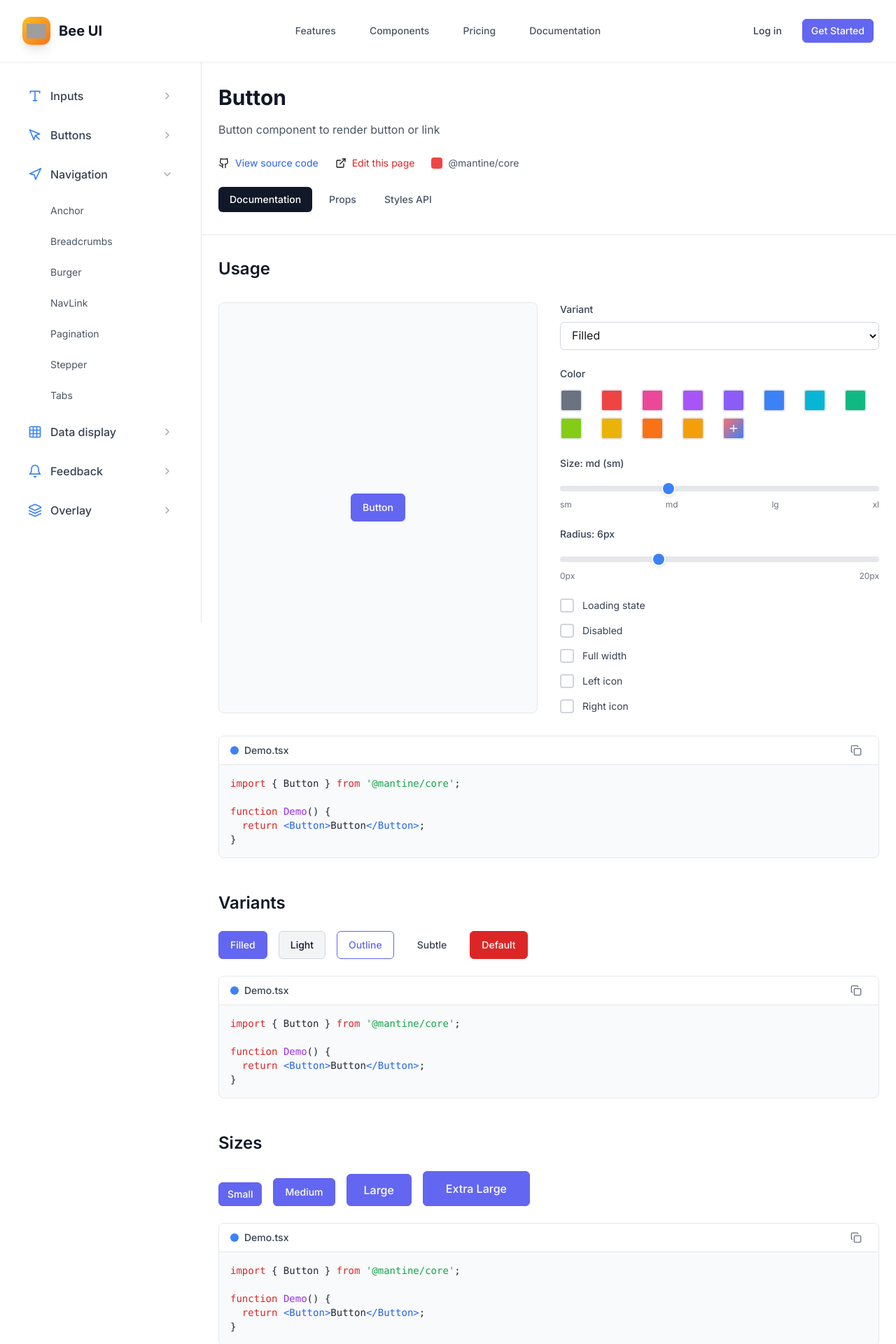
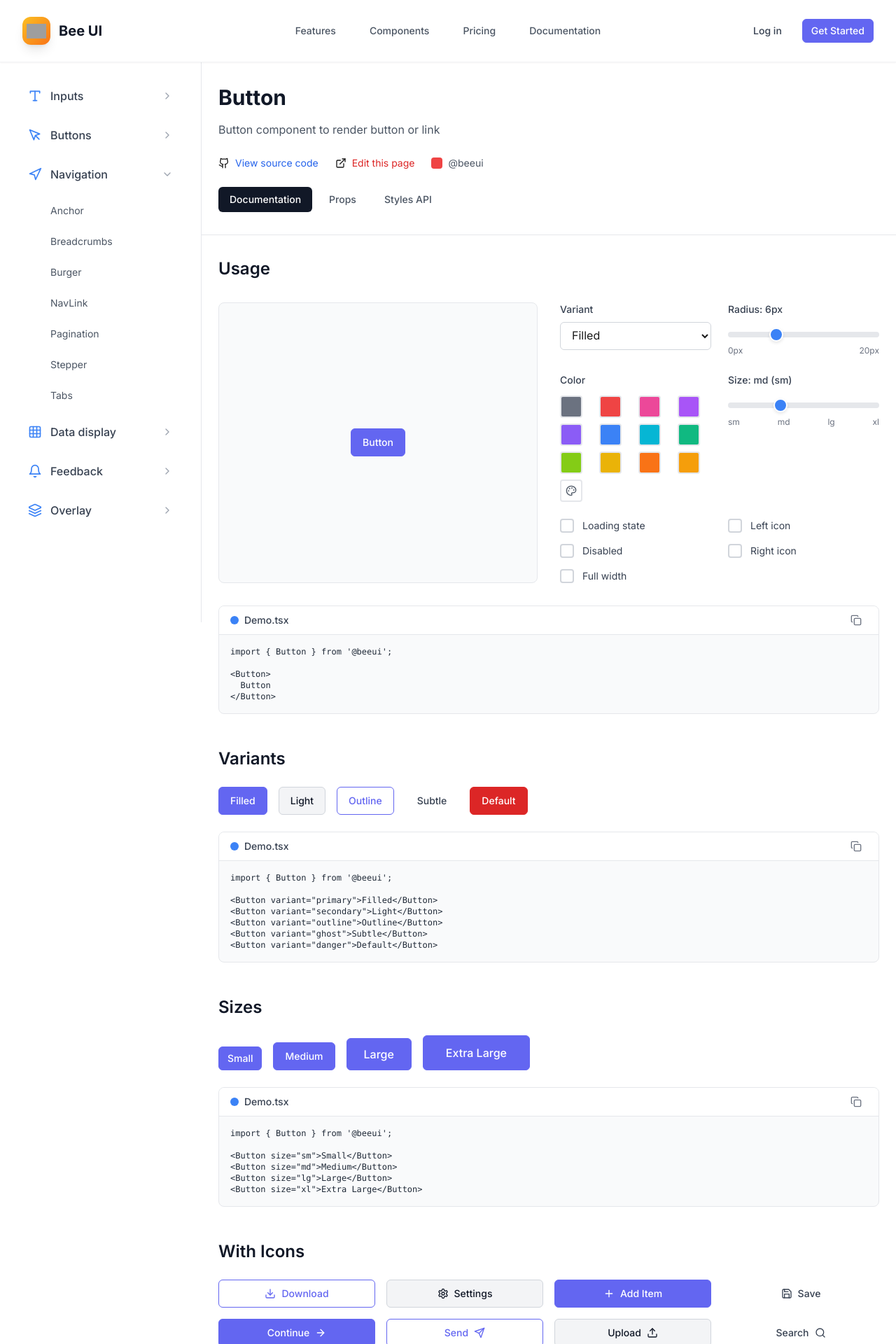
Before and after one commit to somo-dev/bee, a Next.js app: page /components/button in a window 1280 px wide. Shown: the top 1920 px of the page at 70% size. Built offline with nearby package versions, Linux system fonts and the light colour scheme; grey boxes are pictures that could not be loaded.

Commit message:
style changes

```diff
--- a/src/app/components/button/page.tsx
+++ b/src/app/components/button/page.tsx
@@ -1,6 +1,6 @@
 "use client";
 
-import React, { useState } from "react";
+import React, { useState, useRef, useEffect } from "react";
 import { Button } from "@/lib/components/Button";
 import {
   Download,
@@ -29,6 +29,8 @@ import {
   Upload,
   Eye,
   EyeOff,
+  Palette,
+  X,
 } from "lucide-react";
 import { HexColorPicker } from "react-colorful";
 import Image from "next/image";
@@ -46,8 +48,11 @@ export default function ButtonPage() {
   const [radius, setRadius] = useState(6);
   const [showColorPicker, setShowColorPicker] = useState(false);
 
-  // Copy state
+  // Copy state - individual for each code section
   const [copiedStates, setCopiedStates] = useState<Record<string, boolean>>({});
+
+  // Color picker popup ref
+  const colorPickerRef = useRef<HTMLDivElement>(null);
 
   // Predefined colors
   const predefinedColors = [
@@ -69,6 +74,26 @@ export default function ButtonPage() {
   const sizeLabels = ["xs", "sm", "md", "lg", "xl"];
   const sizeValues = ["sm", "md", "lg", "xl"];
 
+  // Close color picker when clicking outside
+  useEffect(() => {
+    const handleClickOutside = (event: MouseEvent) => {
+      if (
+        colorPickerRef.current &&
+        !colorPickerRef.current.contains(event.target as Node)
+      ) {
+        setShowColorPicker(false);
+      }
+    };
+
+    if (showColorPicker) {
+      document.addEventListener("mousedown", handleClickOutside);
+    }
+
+    return () => {
+      document.removeEventListener("mousedown", handleClickOutside);
+    };
+  }, [showColorPicker]);
+
   const copyCode = async (code: string, key: string) => {
     await navigator.clipboard.writeText(code);
     setCopiedStates((prev) => ({ ...prev, [key]: true }));
@@ -88,14 +113,24 @@ export default function ButtonPage() {
     if (showRightIcon) props.push("rightIcon={<ArrowRight />}");
 
     const propsString = props.length > 0 ? " " + props.join(" ") : "";
-    return `<Button${propsString}>
+    return `import { Button } from '@beeui';
+
+<Button${propsString}>
   Button
 </Button>`;
   };
 
-  const CodeSection = ({ code, title }: { code: string; title: string }) => {
-    const key = title.toLowerCase().replace(/\s+/g, "-");
-    const isCopied = copiedStates[key];
+  // Reusable CodeSection component
+  const CodeSection = ({
+    code,
+    title,
+    sectionKey,
+  }: {
+    code: string;
+    title: string;
+    sectionKey: string;
+  }) => {
+    const isCopied = copiedStates[sectionKey];
 
     return (
       <div className="bg-gray-50 rounded-lg border border-gray-200 overflow-hidden">
@@ -105,7 +140,7 @@ export default function ButtonPage() {
             <span className="text-sm font-medium text-gray-700">{title}</span>
           </div>
           <button
-            onClick={() => copyCode(code, key)}
+            onClick={() => copyCode(code, sectionKey)}
             className="flex items-center gap-2 px-2 py-1 text-sm text-gray-500 hover:text-gray-700 hover:bg-gray-100 rounded transition-colors"
           >
             {isCopied ? (
@@ -115,81 +150,8 @@ export default function ButtonPage() {
             )}
           </button>
         </div>
-        <pre className="p-4 text-sm overflow-x-auto">
-          <code className="text-gray-800">
-            <span className="text-red-600">import</span>{" "}
-            <span className="text-gray-800">{"{ Button }"}</span>{" "}
-            <span className="text-red-600">from</span>{" "}
-            <span className="text-green-600">'@mantine/core'</span>
-            <span className="text-gray-800">;</span>
-            {"\n\n"}
-            <span className="text-red-600">function</span>{" "}
-            <span className="text-purple-600">Demo</span>
-            <span className="text-gray-800">() {"{"}</span>
-            {"\n  "}
-            <span className="text-red-600">return</span>{" "}
-            <span className="text-blue-600">&lt;Button</span>
-            {variant !== "primary" && (
-              <>
-                {" "}
-                <span className="text-green-600">variant</span>
-                <span className="text-gray-800">=</span>
-                <span className="text-orange-600">"{variant}"</span>
-              </>
-            )}
-            {size !== "md" && (
-              <>
-                {" "}
-                <span className="text-green-600">size</span>
-                <span className="text-gray-800">=</span>
-                <span className="text-orange-600">"{size}"</span>
-              </>
-            )}
-            {loading && (
-              <>
-                {" "}
-                <span className="text-green-600">loading</span>
-              </>
-            )}
-            {disabled && (
-              <>
-                {" "}
-                <span className="text-green-600">disabled</span>
-              </>
-            )}
-            {fullWidth && (
-              <>
-                {" "}
-                <span className="text-green-600">fullWidth</span>
-              </>
-            )}
-            {showLeftIcon && (
-              <>
-                {" "}
-                <span className="text-green-600">leftIcon</span>
-                <span className="text-gray-800">=</span>
-                <span className="text-blue-600">{"{"}</span>
-                <span className="text-gray-800">&lt;Download /&gt;</span>
-                <span className="text-blue-600">{"}"}</span>
-              </>
-            )}
-            {showRightIcon && (
-              <>
-                {" "}
-                <span className="text-green-600">rightIcon</span>
-                <span className="text-gray-800">=</span>
-                <span className="text-blue-600">{"{"}</span>
-                <span className="text-gray-800">&lt;ArrowRight /&gt;</span>
-                <span className="text-blue-600">{"}"}</span>
-              </>
-            )}
-            <span className="text-blue-600">&gt;</span>
-            <span className="text-gray-800">Button</span>
-            <span className="text-blue-600">&lt;/Button&gt;</span>
-            <span className="text-gray-800">;</span>
-            {"\n"}
-            <span className="text-gray-800">{"}"}</span>
-          </code>
+        <pre className="p-4 text-xs overflow-x-auto">
+          <code className="text-gray-800">{code}</code>
         </pre>
       </div>
     );
@@ -258,7 +220,7 @@ export default function ButtonPage() {
             </div>
             <div className="flex items-center gap-2">
               <div className="w-4 h-4 bg-red-500 rounded"></div>
-              <span className="text-gray-600">@mantine/core</span>
+              <span className="text-gray-600">@beeui</span>
             </div>
           </div>
 
@@ -312,6 +274,8 @@ export default function ButtonPage() {
 
             {/* Controls */}
             <div className="space-y-6">
+              {/* Row 1: Variant and Color */}
+              <div className="grid grid-cols-1 md:grid-cols-2 gap-6">
                 <div>
                   <label className="block text-sm font-medium text-gray-700 mb-2">
                     Variant
@@ -331,10 +295,31 @@ export default function ButtonPage() {
 
                 <div>
                   <label className="block text-sm font-medium text-gray-700 mb-3">
+                    Radius: {radius}px
+                  </label>
+                  <input
+                    type="range"
+                    min="0"
+                    max="20"
+                    value={radius}
+                    onChange={(e) => setRadius(parseInt(e.target.value))}
+                    className="w-full h-2 bg-gray-200 rounded-lg appearance-none cursor-pointer slider"
+                  />
+                  <div className="flex justify-between text-xs text-gray-500 mt-1">
+                    <span>0px</span>
+                    <span>20px</span>
+                  </div>
+                </div>
+              </div>
+
+              {/* Row 2: Size and Radius */}
+              <div className="grid grid-cols-1 md:grid-cols-2 gap-6">
+                <div className="relative">
+                  <label className="block text-sm font-medium text-gray-700 mb-3">
                     Color
                   </label>
                   <div className="space-y-3">
-                  <div className="grid grid-cols-8 gap-2">
+                    <div className="grid grid-cols-4 gap-2">
                       {predefinedColors.map((color) => (
                         <button
                           key={color}
@@ -349,18 +334,29 @@ export default function ButtonPage() {
                       ))}
                       <button
                         onClick={() => setShowColorPicker(!showColorPicker)}
-                      className="w-8 h-8 rounded border-2 border-gray-200 hover:border-gray-400 transition-colors bg-gradient-to-br from-red-400 to-blue-500 flex items-center justify-center"
+                        className="w-8 h-8 rounded border-2 border-gray-200 hover:border-gray-400 transition-colors bg-white flex items-center justify-center"
                       >
-                      {showColorPicker ? (
-                        <Check className="w-4 h-4 text-white" />
-                      ) : (
-                        <Plus className="w-4 h-4 text-white" />
-                      )}
+                        <Palette className="w-4 h-4 text-gray-600" />
                       </button>
                     </div>
 
+                    {/* Color Picker Popup */}
                     {showColorPicker && (
-                    <div className="p-4 border border-gray-200 rounded-lg bg-white">
+                      <div
+                        ref={colorPickerRef}
+                        className="absolute top-full left-0 mt-2 p-4 bg-white border border-gray-200 rounded-lg shadow-lg z-50 min-w-[280px]"
+                      >
+                        <div className="flex items-center justify-between mb-3">
+                          <span className="text-sm font-medium text-gray-700">
+                            Custom Color
+                          </span>
+                          <button
+                            onClick={() => setShowColorPicker(false)}
+                            className="text-gray-400 hover:text-gray-600"
+                          >
+                            <X className="w-4 h-4" />
+                          </button>
+                        </div>
                         <HexColorPicker
                           color={primaryColor}
                           onChange={setPrimaryColor}
@@ -369,7 +365,7 @@ export default function ButtonPage() {
                           type="text"
                           value={primaryColor}
                           onChange={(e) => setPrimaryColor(e.target.value)}
-                        className="w-full mt-3 px-3 py-2 border border-gray-300 rounded-md text-sm font-mono focus:outline-none focus:ring-2 focus:ring-blue-500"
+                          className="w-full mt-3 px-3 py-2 border border-gray-300 rounded-md text-xs font-mono focus:outline-none focus:ring-2 focus:ring-blue-500"
                           placeholder="#000000"
                         />
                       </div>
@@ -401,25 +397,10 @@ export default function ButtonPage() {
                     </div>
                   </div>
                 </div>
-
-              <div>
-                <label className="block text-sm font-medium text-gray-700 mb-3">
-                  Radius: {radius}px
-                </label>
-                <input
-                  type="range"
-                  min="0"
-                  max="20"
-                  value={radius}
-                  onChange={(e) => setRadius(parseInt(e.target.value))}
-                  className="w-full h-2 bg-gray-200 rounded-lg appearance-none cursor-pointer slider"
-                />
-                <div className="flex justify-between text-xs text-gray-500 mt-1">
-                  <span>0px</span>
-                  <span>20px</span>
-                </div>
               </div>
 
+              {/* Row 3: Checkboxes */}
+              <div className="grid grid-cols-1 md:grid-cols-2 gap-6">
                 <div className="space-y-4">
                   <CustomCheckbox
                     checked={loading}
@@ -436,6 +417,8 @@ export default function ButtonPage() {
                     onChange={setFullWidth}
                     label="Full width"
                   />
+                </div>
+                <div className="space-y-4">
                   <CustomCheckbox
                     checked={showLeftIcon}
                     onChange={setShowLeftIcon}
@@ -449,9 +432,14 @@ export default function ButtonPage() {
                 </div>
               </div>
             </div>
+          </div>
 
           <div className="mt-8">
-            <CodeSection code={generateCode()} title="Demo.tsx" />
+            <CodeSection
+              code={generateCode()}
+              title="Demo.tsx"
+              sectionKey="interactive-demo"
+            />
           </div>
         </section>
 
@@ -470,12 +458,15 @@ export default function ButtonPage() {
           </div>
 
           <CodeSection
-            code={`<Button variant="primary">Filled</Button>
+            code={`import { Button } from '@beeui';
+
+<Button variant="primary">Filled</Button>
 <Button variant="secondary">Light</Button>
 <Button variant="outline">Outline</Button>
 <Button variant="ghost">Subtle</Button>
 <Button variant="danger">Default</Button>`}
             title="Demo.tsx"
+            sectionKey="variants"
           />
         </section>
 
@@ -491,11 +482,14 @@ export default function ButtonPage() {
           </div>
 
           <CodeSection
-            code={`<Button size="sm">Small</Button>
+            code={`import { Button } from '@beeui';
+
+<Button size="sm">Small</Button>
 <Button size="md">Medium</Button>
 <Button size="lg">Large</Button>
 <Button size="xl">Extra Large</Button>`}
             title="Demo.tsx"
+            sectionKey="sizes"
           />
         </section>
 
@@ -533,11 +527,15 @@ export default function ButtonPage() {
           </div>
 
           <CodeSection
-            code={`<Button leftIcon={<Download />} variant="outline">Download</Button>
+            code={`import { Button } from '@beeui';
+import { Download, Settings, ArrowRight, Send } from 'lucide-react';
+
+<Button leftIcon={<Download />} variant="outline">Download</Button>
 <Button leftIcon={<Settings />} variant="secondary">Settings</Button>
 <Button rightIcon={<ArrowRight />} variant="primary">Continue</Button>
 <Button rightIcon={<Send />} variant="outline">Send</Button>`}
             title="Demo.tsx"
+            sectionKey="icons"
           />
         </section>
 
@@ -563,11 +561,15 @@ export default function ButtonPage() {
           </div>
 
           <CodeSection
-            code={`<Button loading variant="primary">Loading</Button>
+            code={`import { Button } from '@beeui';
+import { Upload } from 'lucide-react';
+
+<Button loading variant="primary">Loading</Button>
 <Button loading variant="outline">Processing</Button>
 <Button loading variant="secondary" loadingText="Saving...">Save</Button>
 <Button loading variant="ghost" leftIcon={<Upload />}>Upload</Button>`}
             title="Demo.tsx"
+            sectionKey="loading"
           />
         </section>
 
@@ -598,13 +600,17 @@ export default function ButtonPage() {
           </div>
 
           <CodeSection
-            code={`<Button fullWidth variant="primary" leftIcon={<Save />}>
+            code={`import { Button } from '@beeui';
+import { Save, ArrowRight } from 'lucide-react';
+
+<Button fullWidth variant="primary" leftIcon={<Save />}>
   Save and Continue
 </Button>
 <Button fullWidth variant="outline" rightIcon={<ArrowRight />}>
   Next Step
 </Button>`}
             title="Demo.tsx"
+            sectionKey="fullwidth"
           />
         </section>
 
@@ -630,11 +636,15 @@ export default function ButtonPage() {
           </div>
 
           <CodeSection
-            code={`<Button disabled variant="primary">Disabled Primary</Button>
+            code={`import { Button } from '@beeui';
+import { Settings } from 'lucide-react';
+
+<Button disabled variant="primary">Disabled Primary</Button>
 <Button disabled variant="outline">Disabled Outline</Button>
 <Button disabled variant="secondary" leftIcon={<Settings />}>Disabled with Icon</Button>
 <Button disabled loading variant="ghost">Disabled Loading</Button>`}
             title="Demo.tsx"
+            sectionKey="disabled"
           />
         </section>
       </div>
```
Also changed, not shown: 1 other file (tests, documents, lock files or other folders). Lines whose indentation alone changed are shown as unchanged.
